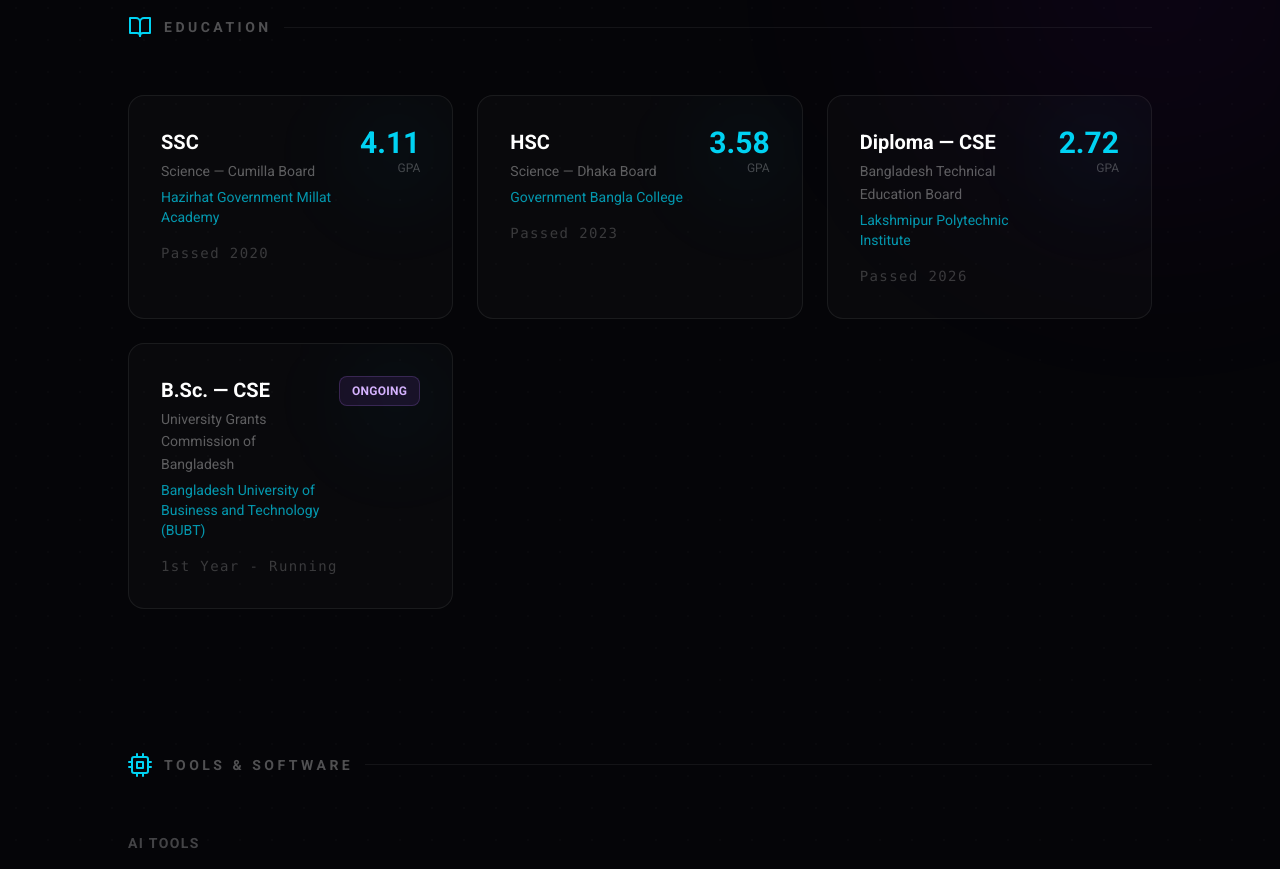
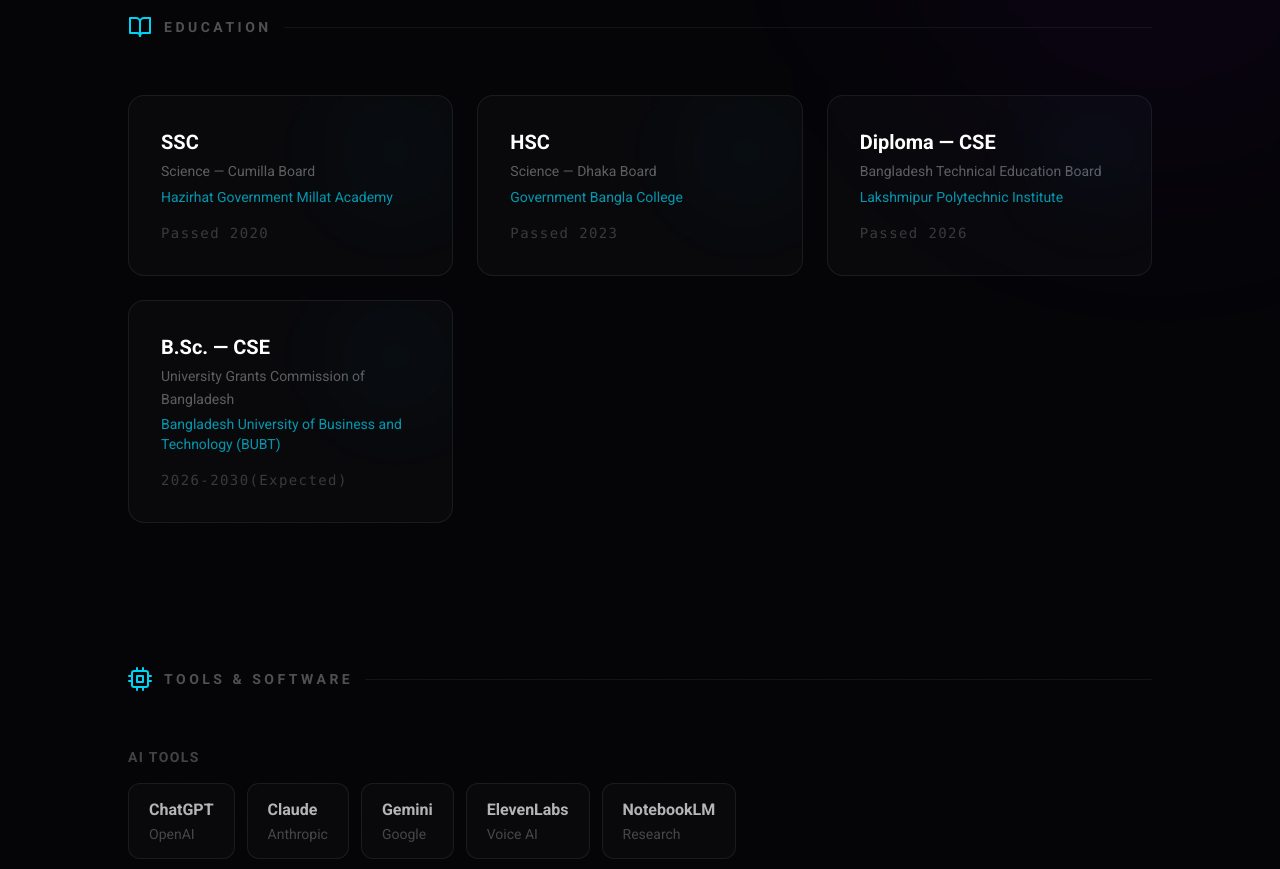
Before and after one commit to EmonHira135923/Emon-Portfolio, a Next.js app: page /about in a window 1280 px wide. Shown: the part 3880-4749 px from the top of the page. Built offline with nearby package versions, Linux system fonts and the light colour scheme.

Commit message:
Updated Portfolio

```diff
--- a/src/Componets/AllPages/About.jsx
+++ b/src/Componets/AllPages/About.jsx
@@ -215,29 +215,25 @@
               level="SSC"
               institution="Hazirhat Government Millat Academy"
               board="Science — Cumilla Board"
-              gpa="4.11"
               year="Passed 2020"
             />
             <EduCard
               level="HSC"
               institution="Government Bangla College"
               board="Science — Dhaka Board"
-              gpa="3.58"
               year="Passed 2023"
             />
             <EduCard
               level="Diploma — CSE"
               institution="Lakshmipur Polytechnic Institute"
               board="Bangladesh Technical Education Board"
-              gpa="2.72"
               year="Passed 2026"
             />
             <EduCard
               level="B.Sc. — CSE"
               institution="Bangladesh University of Business and Technology (BUBT)"
               board="University Grants Commission of Bangladesh"
-              status="Ongoing"
-              year="1st Year - Running"
+              year="2026-2030(Expected)"
             />
           </div>
         </div>
--- a/src/Componets/AllPages/Hero.jsx
+++ b/src/Componets/AllPages/Hero.jsx
@@ -128,8 +128,8 @@
             </Link>
 
             <Link
-              href="https://drive.google.com/file/d/1gk2TsbEynOmC5tq9bo86TSuB1ja7qaUW/view?usp=sharing"
-              target="_blank"
+              href="/Emon-Resume.pdf"
+              download="/Emon-Resume.pdf"
               rel="noopener noreferrer"
               className="px-6 py-2.5 sm:px-7 sm:py-3 md:px-8 md:py-3.5 rounded-xl border border-white/10 bg-white/[0.03] text-white/60 text-sm sm:text-base md:text-[17px] font-bold hover:border-cyan-400/25 hover:text-white hover:bg-white/[0.06] transition-all duration-200"
             >
--- a/src/Componets/Shared/Footer.jsx
+++ b/src/Componets/Shared/Footer.jsx
@@ -27,7 +27,7 @@
     },
     {
       icon: <FaLinkedinIn />,
-      href: "https://www.linkedin.com/in/emon135923/",
+      href: "https://www.linkedin.com/in/emonhossainhira/",
       label: "LinkedIn",
       hover:
         "hover:text-blue-400 hover:border-blue-400/30 hover:bg-blue-500/[0.07]",
```
Also changed, not shown: 1 other file (tests, documents, lock files or other folders).
